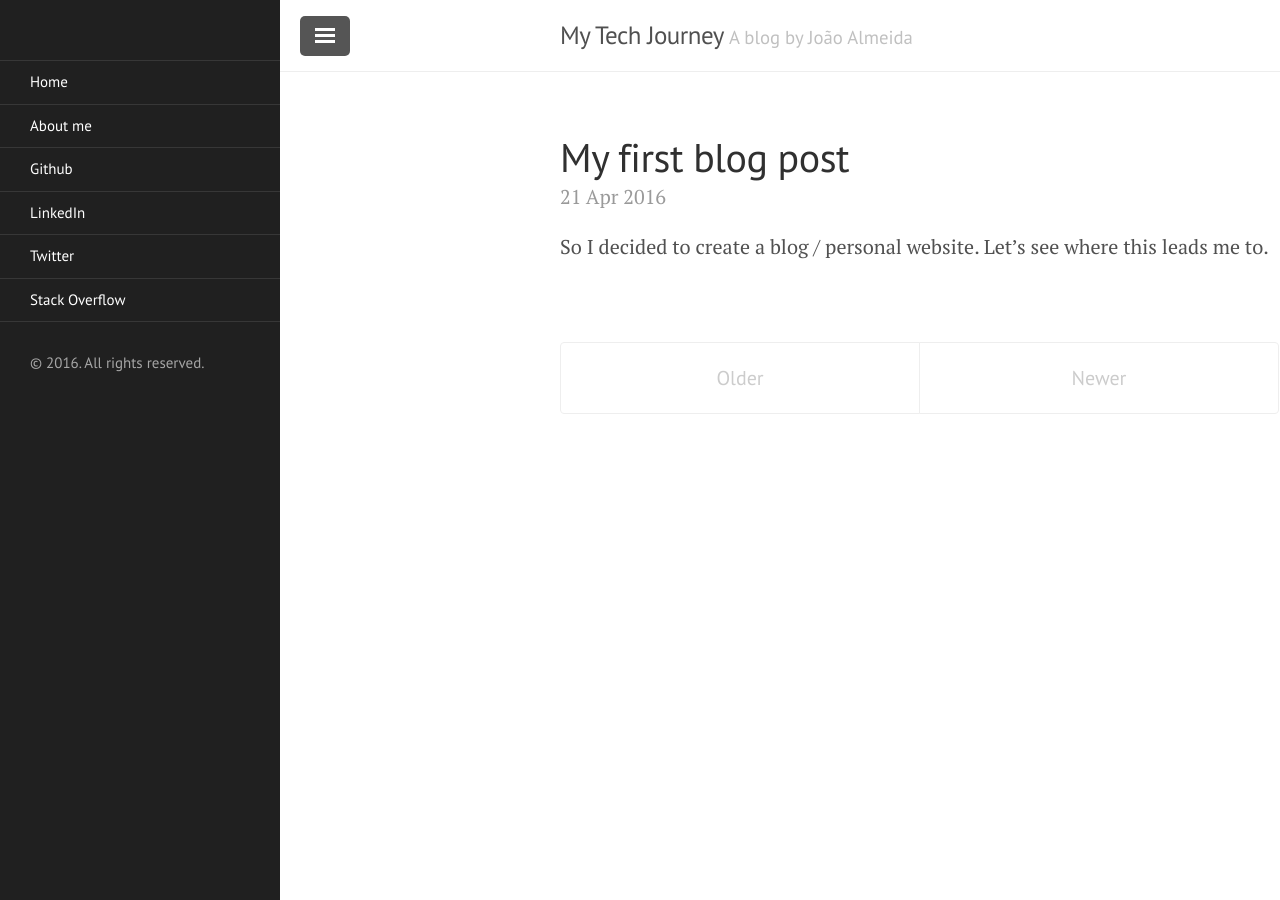
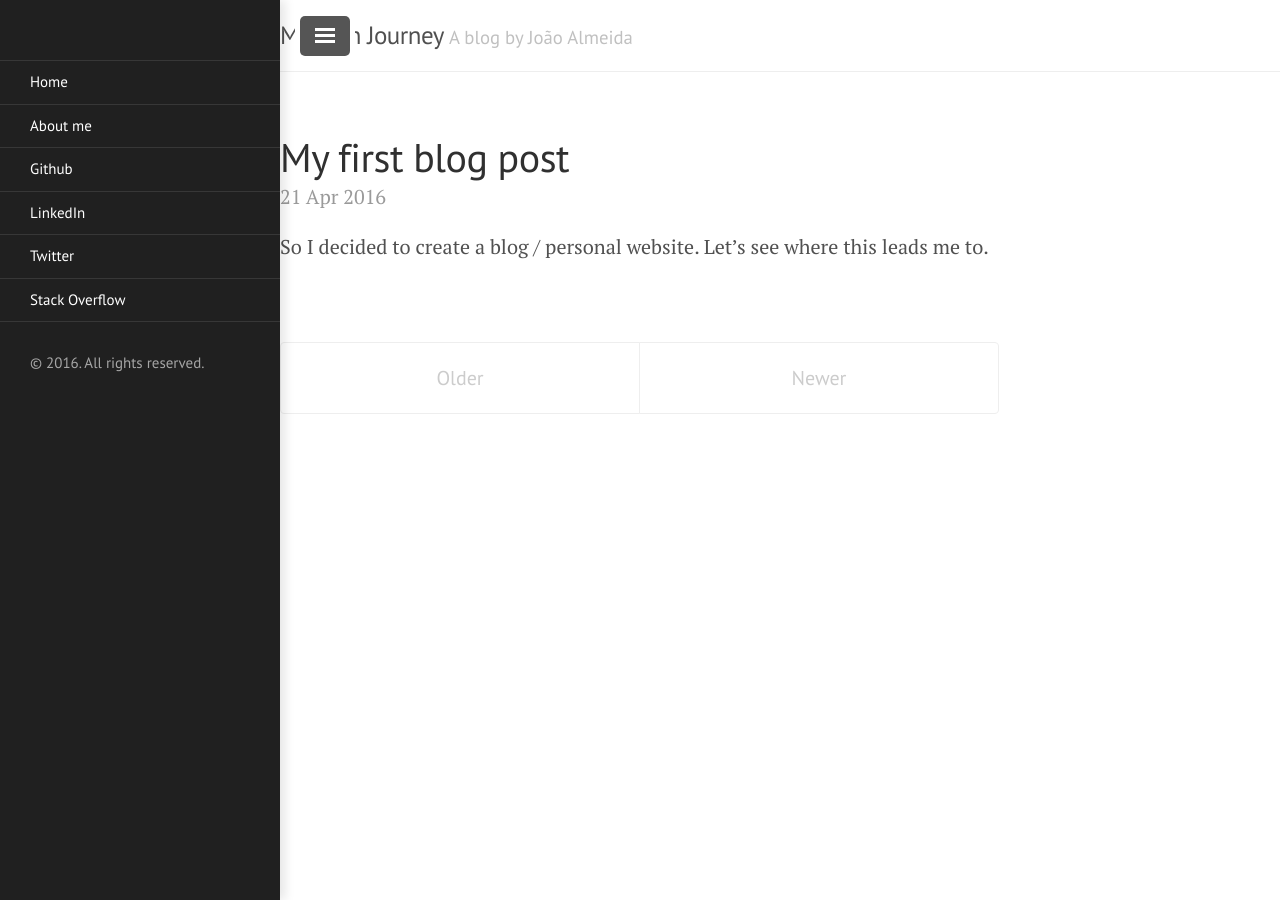
Before and after one commit to Joao-M-Almeida/Joao-M-Almeida.github.io, a Jekyll site: the page built from index.html, in a window 1280 px wide. Built offline with Jekyll 4.4.1, drawn with Linux system fonts in a browser that asks for light colours; the list of posts is cut into pages by our own code.

Commit message:
Sidebar now overlays content

```diff
--- a/_layouts/default.html
+++ b/_layouts/default.html
@@ -3,7 +3,7 @@
 
   {% include head.html %}
 
-  <body>
+  <body class="sidebar-overlay">
 
     {% include sidebar.html %}
 
```
